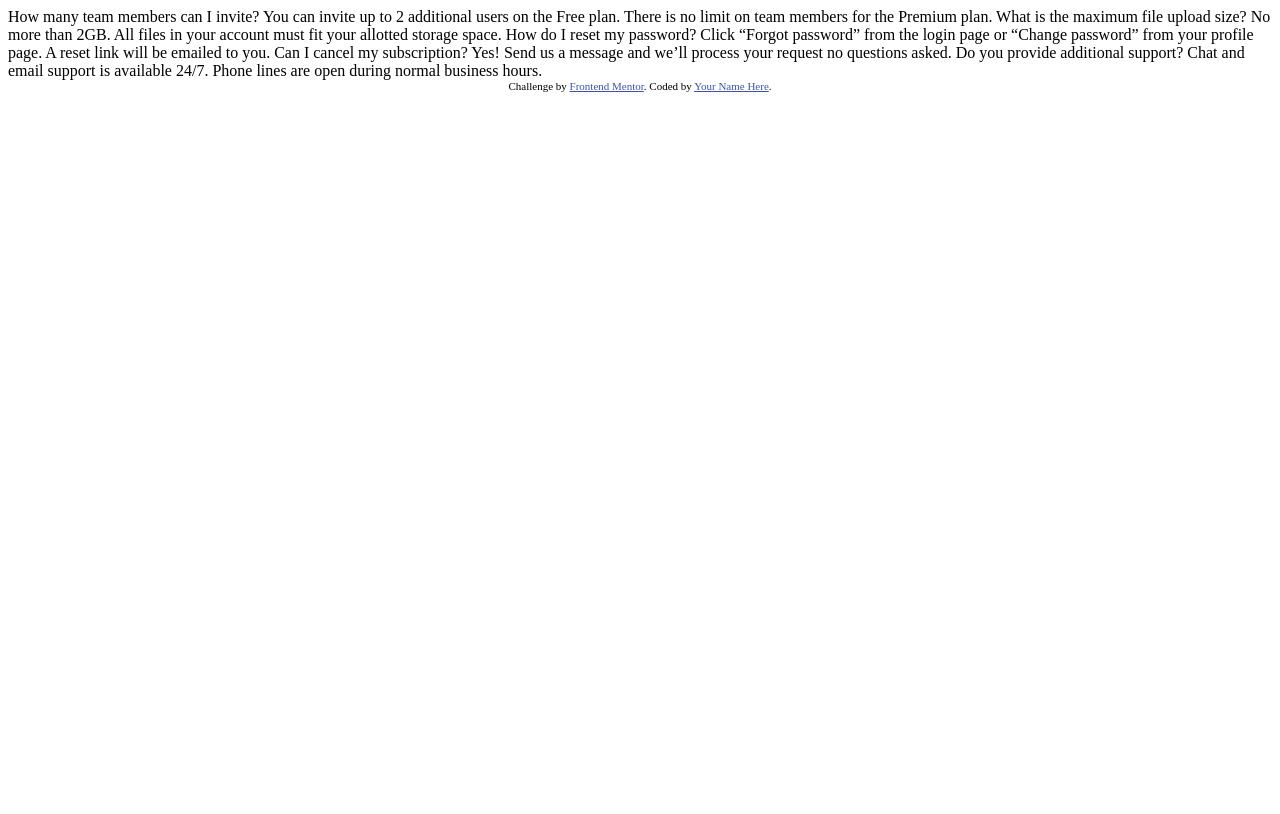
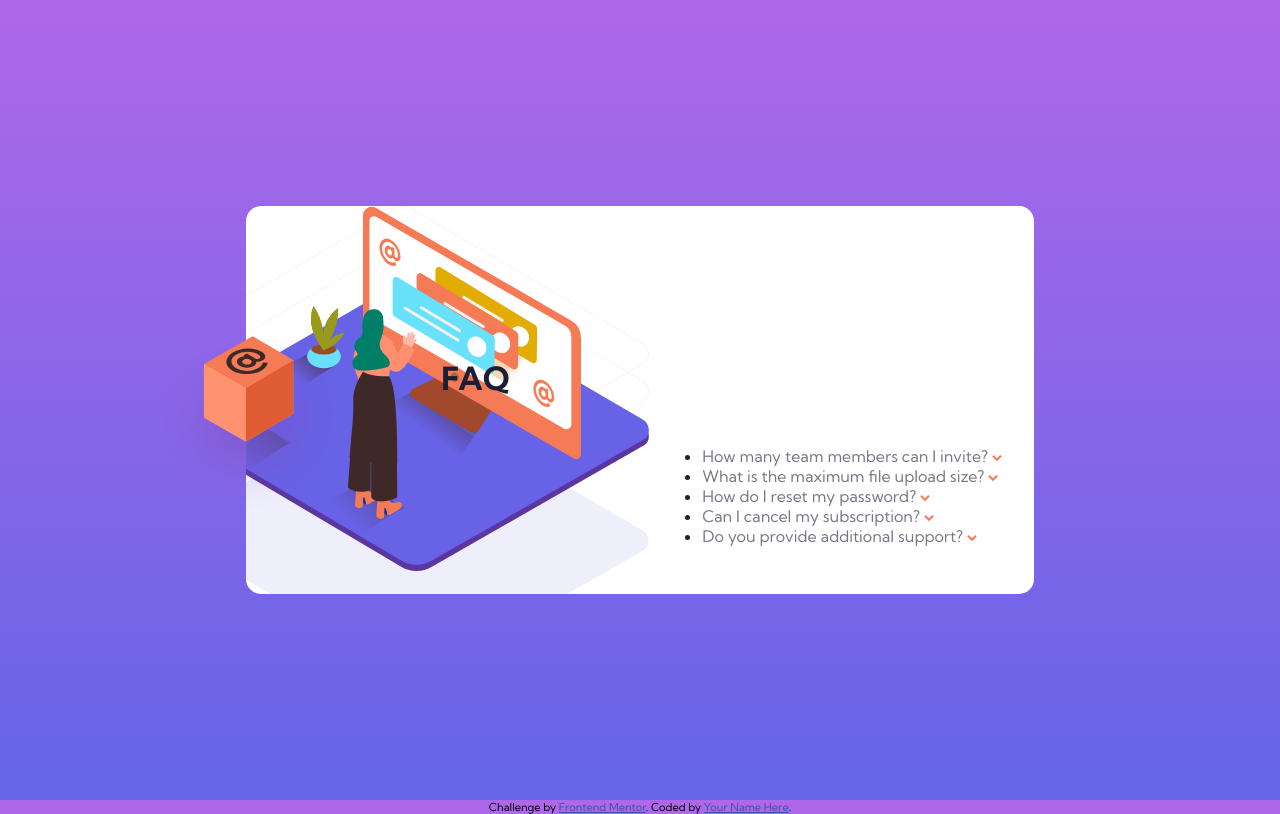
Before and after one commit to mvogee/fem_faq_accordion_card, a plain HTML site: page index.html in a window 1280 px wide. Drawn offline with Linux system fonts and the light colour scheme.

Commit message:
desktop images positioning correct

```diff
--- a/css/default.css
+++ b/css/default.css
@@ -0,0 +1,79 @@
+body {
+    font-family: 'Kumbh Sans', sans-serif;
+    margin: 0;
+    height: 100vh;
+    background-image: linear-gradient(0, hsl(240, 73%, 65%), hsl(273, 75%, 66%));
+    background-size: cover;
+    background-repeat:no-repeat;
+    background-attachment: fixed;
+}
+
+.wrapper {
+    height: 100vh;
+    display: flex;
+    align-items: center;
+}
+
+.card-wrapper {
+    border-radius: 15px;
+    max-width: 800px;
+    margin: 0 auto;
+    background-color: white;
+    background-image: url(../images/illustration-woman-online-desktop.svg),
+    url(../images/bg-pattern-desktop.svg);
+
+    background-repeat: no-repeat;
+    background-size: 480px;
+    background-position:
+        top 0em left -4.8em,
+        top 0em left -4.8em;
+    color: hsl(238, 29%, 16%);
+}
+/*
+.illustration-desktop {
+    z-index: 1;
+    position: relative;
+    right: 16em;
+} */
+
+.box-illustration-desktop {
+    position: relative;
+    right: 5.8em;
+    top: 8em;
+}
+
+.dropdown-wrapper {
+    flex-direction: column;
+    margin: 3em 2em 3em 26em;
+}
+
+.faq-lable {
+    color: hsl(238, 29%, 16%);
+    font-weight: 700;
+    font-size: 2em;
+}
+
+.dropdown-header {
+    font-weight: 400;
+    font-size: 1em;
+    color: hsl(240, 6%, 50%);
+}
+
+.dropdown-arrow {
+    text-align: left;
+}
+
+.dropdown-content {
+    display: none;
+    font-weight: 400;
+    font-size: .8em;
+    color: hsl(240, 6%, 50%);
+}
+
+.attribution {
+    font-size: 11px;
+    text-align: center;
+}
+.attribution a {
+    color: hsl(228, 45%, 44%);
+}
--- a/index.html
+++ b/index.html
@@ -3,35 +3,65 @@
 <head>
   <meta charset="UTF-8">
   <meta name="viewport" content="width=device-width, initial-scale=1.0"> <!-- displays site properly based on user's device -->
-
+  <link rel="stylesheet" href="./css/default.css">
   <link rel="icon" type="image/png" sizes="32x32" href="./images/favicon-32x32.png">
-
+  <link rel="preconnect" href="https://fonts.gstatic.com">
+<link href="https://fonts.googleapis.com/css2?family=Kumbh+Sans:wght@400;700&display=swap" rel="stylesheet">
   <title>Frontend Mentor | FAQ Accordion Card</title>
 
-  <!-- Feel free to remove these styles or customise in your own stylesheet 👍 -->
-  <style>
-    .attribution { font-size: 11px; text-align: center; }
-    .attribution a { color: hsl(228, 45%, 44%); }
-  </style>
 </head>
 <body>
-  How many team members can I invite?
+  <div class="wrapper">
+    <div class="card-wrapper">
+      <img class="box-illustration-desktop" src="./images/illustration-box-desktop.svg" alt="box desktop">
+      <!-- make this backgorund image <img class="illustration-desktop" src="./images/illustration-woman-online-desktop.svg" alt="woman"> -->
+      <label class="faq-lable"for="dropdown-wrapper">FAQ</label>
+      <div class="dropdown-wrapper" id="dropdown-wrapper">
+        <ul>
+          <li>
+            <label class="dropdown-header" aria-label="expand">How many team members can I invite?</label>
+            <img class="dropdown-arrow" src="./images/icon-arrow-down.svg" alt="arrow" aria-label="dropdown arrow">
+            <p class="dropdown-content" aria-label="member">
               You can invite up to 2 additional users on the Free plan. There is no limit on
               team members for the Premium plan.
+            </p>
+          </li>
+          <li>
+            <label for="max-file-size-dropdown"class="dropdown-header" aria-label="expand">What is the maximum file upload size?</label>
+            <img class="dropdown-arrow" src="./images/icon-arrow-down.svg" alt="arrow" aria-label="dropdown arrow">
+            <p class="dropdown-content max-file-size-dropdown" aria-label="max file size">
+              No more than 2GB. All files in your account must fit your allotted storage space.
+            </p>
+          </li>
 
-  What is the maximum file upload size?
-  No more than 2GB. All files in your account must fit your allotted storage space.
-
-  How do I reset my password?
+          <li>
+            <label class="dropdown-header" aria-lable="expand">How do I reset my password?</label>
+            <img class="dropdown-arrow" src="./images/icon-arrow-down.svg" alt="arrow" aria-label="dropdown arrow">
+            <p class="dropdown-content" aria-label="forgot password">
               Click “Forgot password” from the login page or “Change password” from your profile page.
               A reset link will be emailed to you.
+            </p>
+          </li>
 
-  Can I cancel my subscription?
+          <li>
+            <label class="dropdown-header" aria-lable="expand">Can I cancel my subscription?</label>
+            <img class="dropdown-arrow" src="./images/icon-arrow-down.svg" alt="arrow" aria-label="dropdown arrow">
+            <p class="dropdown-content">
               Yes! Send us a message and we’ll process your request no questions asked.
+            </p>
+          </li>
 
-  Do you provide additional support?
+          <li>
+            <label class="dropdown-header">Do you provide additional support?</label>
+            <img class="dropdown-arrow" src="./images/icon-arrow-down.svg" alt="arrow" aria-label="dropdown arrow">
+            <p class="dropdown-content">
               Chat and email support is available 24/7. Phone lines are open during normal business hours.
-
+            </p>
+          </li>
+        </ul>
+      </div>
+    </div>
+  </div>
   <div class="attribution">
     Challenge by <a href="https://www.frontendmentor.io?ref=challenge" target="_blank">Frontend Mentor</a>.
     Coded by <a href="#">Your Name Here</a>.
```
Lines whose indentation alone changed are shown as unchanged.
